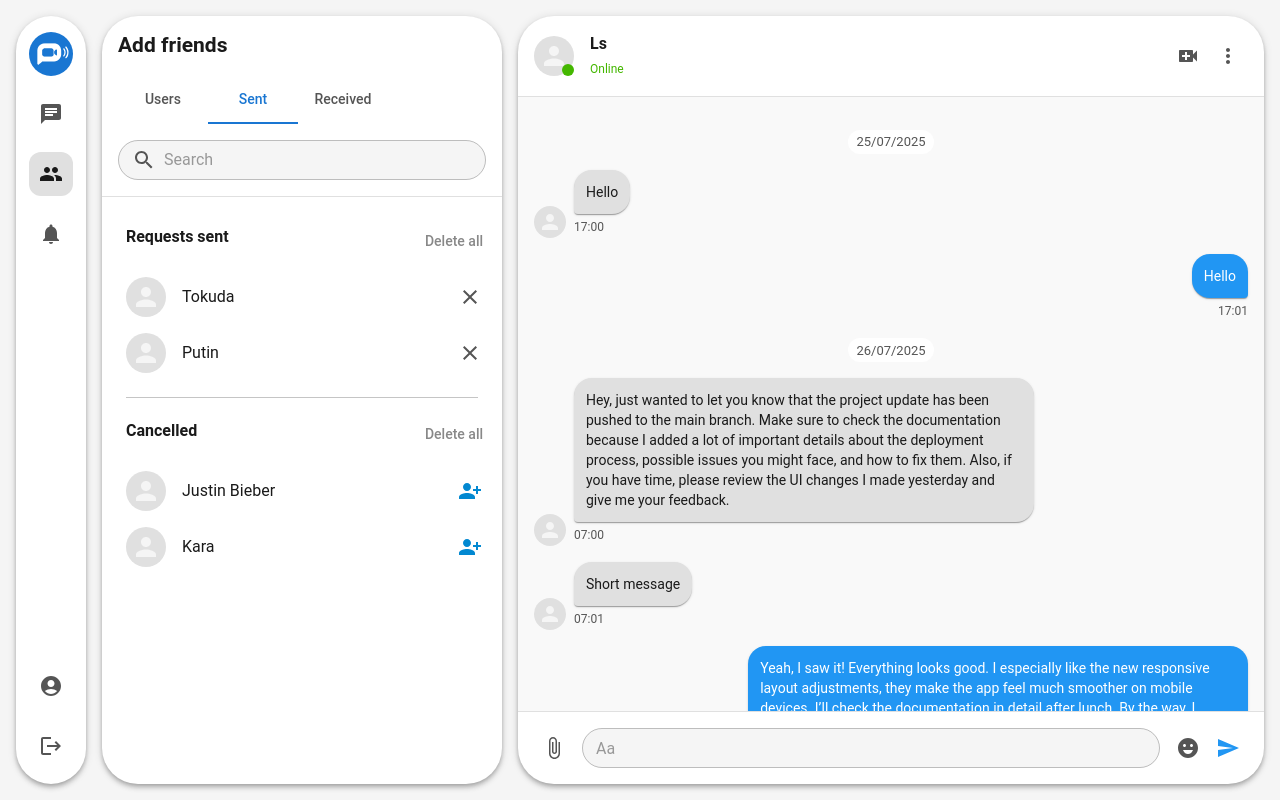
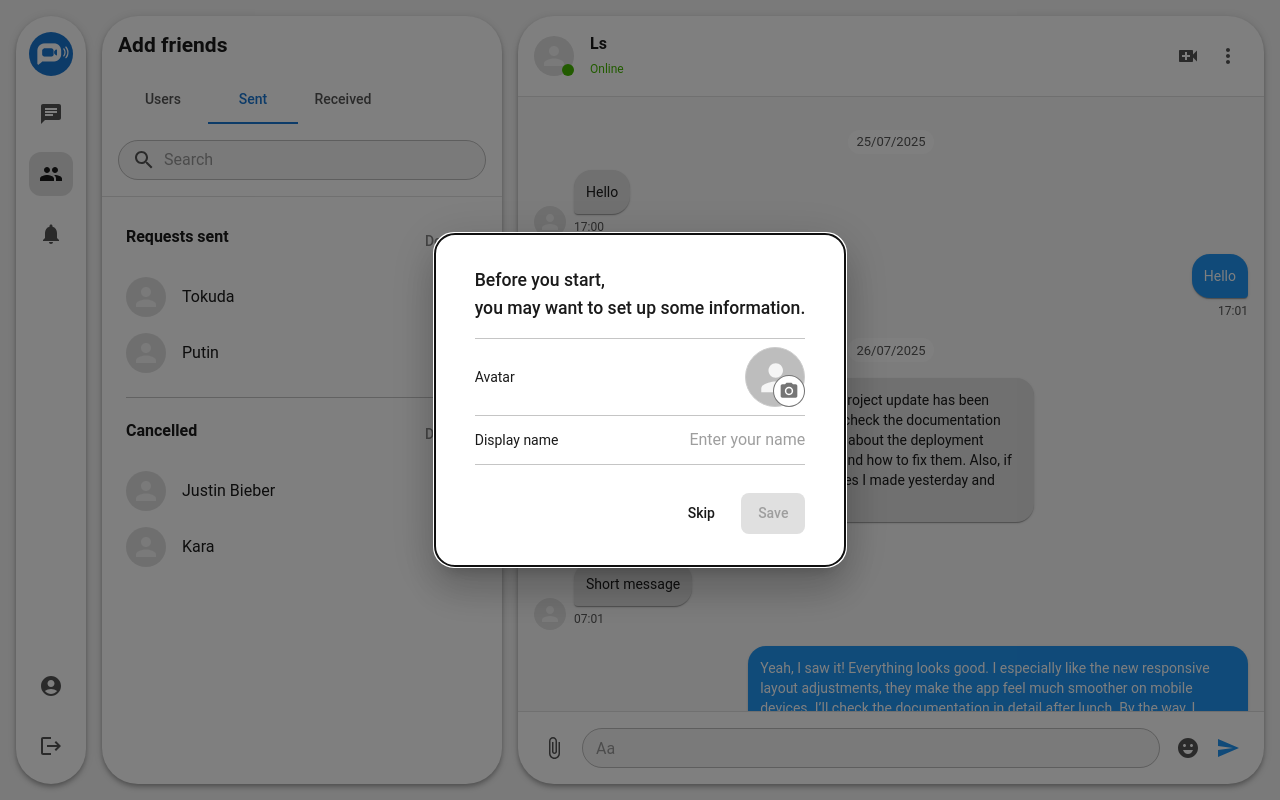
Before and after one commit to nguyenhbtrung/chat-app-frontend, a React (Vite) app: page /addFriends/sent in a window 1280 px wide. Built offline with nearby package versions, Linux system fonts and the light colour scheme; what chat-app-zod-schema would draw is missing.

Commit message:
add SetupDialog and AvatarCropper component

```diff
--- a/package.json
+++ b/package.json
@@ -23,6 +23,7 @@
     "i18next-browser-languagedetector": "^8.2.0",
     "i18next-http-backend": "^3.0.2",
     "react": "^19.1.0",
+    "react-avatar-editor": "^13.0.2",
     "react-dom": "^19.1.0",
     "react-hook-form": "^7.61.1",
     "react-i18next": "^15.6.1",
--- a/public/locales/en/common.json
+++ b/public/locales/en/common.json
@@ -5,5 +5,14 @@
         "notifications": "Notifications",
         "account": "Account",
         "logout": "Logout"
+    },
+    "button": {
+        "cancel": "Cancel",
+        "apply": "Apply"
+    },
+    "dialog": {
+        "avatarCropper": {
+            "title": "Edit avatar"
+        }
     }
 }
--- /dev/null
+++ b/public/locales/en/setup.json
@@ -0,0 +1,19 @@
+{
+    "setup": {
+        "title": {
+            "line1": "Before you start,",
+            "line2": "you may want to set up some information."
+        },
+        "label": {
+            "avatar": "Avatar",
+            "displayName": "Display name"
+        },
+        "placeholder": {
+            "displayName": "Enter your name"
+        },
+        "button": {
+            "skip": "Skip",
+            "save": "Save"
+        }
+    }
+}
--- /dev/null
+++ b/src/components/common/dialog/AvatarCropper.jsx
@@ -0,0 +1,72 @@
+// AvatarCropper.jsx
+import React, { useRef } from "react";
+import AvatarEditor from "react-avatar-editor";
+import {
+    Dialog,
+    DialogTitle,
+    DialogContent,
+    DialogActions,
+    Button,
+    Slider,
+    Box,
+} from "@mui/material";
+import { useTranslation } from "react-i18next";
+
+const AvatarCropper = ({
+    open,
+    image,
+    scale,
+    onScaleChange,
+    onCancel,
+    onApply,
+}) => {
+    const editorRef = useRef(null);
+
+    const { t } = useTranslation();
+    const handleApply = () => {
+        if (editorRef.current) {
+            const canvas = editorRef.current.getImageScaledToCanvas();
+            const avatarURL = canvas.toDataURL(); // base64
+            onApply(avatarURL);
+        }
+    };
+
+    return (
+        <Dialog open={open} onClose={onCancel}>
+            <DialogTitle>{t('dialog.avatarCropper.title')}</DialogTitle>
+            <DialogContent>
+                {image && (
+                    <Box display="flex" flexDirection="column" alignItems="center" gap={2}>
+                        <AvatarEditor
+                            ref={editorRef}
+                            image={image}
+                            width={200}
+                            height={200}
+                            border={30}
+                            borderRadius={100}
+                            scale={scale}
+                        />
+                        <Slider
+                            min={1}
+                            max={3}
+                            step={0.1}
+                            value={scale}
+                            onChange={(e, val) => onScaleChange(val)}
+                            sx={{ width: 200 }}
+                        />
+                    </Box>
+                )}
+            </DialogContent>
+            <DialogActions>
+                <Button onClick={onCancel} color="inherit">
+                    {t('button.cancel')}
+                </Button>
+                <Button variant="contained" onClick={handleApply}>
+                    {t('button.apply')}
+                </Button>
+            </DialogActions>
+        </Dialog>
+    );
+};
+
+export default AvatarCropper;
--- /dev/null
+++ b/src/components/common/dialog/SetupDialog.jsx
@@ -0,0 +1,153 @@
+import React, { useState } from "react";
+import {
+    Dialog,
+    DialogTitle,
+    DialogContent,
+    DialogActions,
+    Button,
+    Avatar,
+    IconButton,
+    Typography,
+    Box,
+    Divider,
+    TextField,
+} from "@mui/material";
+import { PhotoCamera } from "@mui/icons-material";
+import AvatarCropper from "./AvatarCropper";
+import { useTranslation } from "react-i18next";
+
+const SetupDialog = ({ open, onClose }) => {
+    const [avatar, setAvatar] = useState(null);
+    const [tempImage, setTempImage] = useState(null);
+    const [scale, setScale] = useState(1.2);
+    const [isCropping, setIsCropping] = useState(false);
+
+    const [displayName, setDisplayName] = useState("");
+
+    const { t } = useTranslation('setup');
+
+    const handleUpload = (event) => {
+        const file = event.target.files[0];
+        if (file) {
+            setTempImage(file);
+            setIsCropping(true);
+            event.target.value = "";
+        }
+    };
+
+    const handleApplyCrop = (avatarURL) => {
+        setAvatar(avatarURL);
+        setIsCropping(false);
+
+    };
+
+    const handleSave = () => {
+        alert(`Saved!\nDisplay Name: ${displayName}`);
+        onClose();
+    };
+
+    return (
+        <Dialog
+            open={open}
+            onClose={(event, reason) => {
+                if (reason === "backdropClick" || reason === "escapeKeyDown") {
+                    return;
+                }
+                onClose();
+            }}
+            slotProps={{
+                paper: {
+                    sx: { borderRadius: "20px", padding: 2, minWidth: 350 },
+                }
+            }}
+        >
+            <DialogTitle sx={{ fontSize: "1.1rem", fontWeight: 500 }}>
+                {t('setup.title.line1')}
+                <br />
+                {t('setup.title.line2')}
+            </DialogTitle>
+
+            <DialogContent>
+                {/* Avatar field */}
+                <Divider sx={{ backgroundColor: '#e0e0e0' }} />
+                <Box display="flex" alignItems="center" justifyContent="space-between" py={1}>
+                    <Typography variant="body2">{t('setup.label.avatar')}</Typography>
+                    <Box position="relative">
+                        <Avatar
+                            src={avatar}
+                            sx={{ width: 60, height: 60, border: "1px solid #ccc" }}
+                        />
+                        <IconButton
+                            component="label"
+                            size="small"
+                            sx={{
+                                position: "absolute",
+                                bottom: 0,
+                                right: 0,
+                                backgroundColor: "background.paper",
+                                borderWidth: "1px",
+                                borderStyle: "solid"
+                                // border: "1px solid #000",
+                            }}
+                        >
+                            <PhotoCamera fontSize="small" />
+                            <input hidden accept="image/*" type="file" onChange={handleUpload} />
+                        </IconButton>
+                    </Box>
+                </Box>
+                <Divider sx={{ backgroundColor: '#e0e0e0' }} />
+
+                {/* Display name field */}
+                <Box display="flex" alignItems="center" justifyContent="space-between" py={1}>
+                    <Typography variant="body2">{t('setup.label.displayName')}</Typography>
+                    <TextField
+                        variant="standard"
+                        value={displayName}
+                        onChange={(e) => setDisplayName(e.target.value)}
+                        placeholder={t('setup.placeholder.displayName')}
+                        slotProps={{
+                            input: {
+                                disableUnderline: true,
+                            },
+                            htmlInput: {
+                                style: { textAlign: "right" },
+                            }
+                        }}
+                        sx={{
+                            maxWidth: "60%",
+                            "& .MuiInputBase-input::placeholder": {
+                                textAlign: "right",
+                            },
+                        }}
+                    />
+                </Box>
+                <Divider sx={{ backgroundColor: '#e0e0e0' }} />
+            </DialogContent>
+
+            <DialogActions sx={{ justifyContent: "flex-end", px: 3, pb: 2 }}>
+                <Button onClick={onClose} color="inherit">
+                    {t('setup.button.skip')}
+                </Button>
+                <Button
+                    variant="contained"
+                    color="primary"
+                    onClick={handleSave}
+                    disabled={!displayName.trim()}
+                >
+                    {t('setup.button.save')}
+                </Button>
+            </DialogActions>
+
+            <AvatarCropper
+                open={isCropping}
+                image={tempImage}
+                scale={scale}
+                onScaleChange={setScale}
+                onCancel={() => setIsCropping(false)}
+                onApply={handleApplyCrop}
+            />
+        </Dialog>
+    );
+};
+
+export default SetupDialog;
--- a/src/i18n/index.js
+++ b/src/i18n/index.js
@@ -10,7 +10,7 @@ i18n
     .init({
         fallbackLng: 'en',
         supportedLngs: ['en', 'vi'],
-        ns: ['common', 'api', 'auth', 'errors', 'time', 'chat', 'addFriends'],
+        ns: ['common', 'api', 'auth', 'errors', 'time', 'chat', 'addFriends', 'setup'],
         defaultNS: 'common',
         backend: {
             loadPath: '/locales/{{lng}}/{{ns}}.json',
--- a/src/pages/MainLayout.jsx
+++ b/src/pages/MainLayout.jsx
@@ -42,12 +42,14 @@ import NavigationSidebar from '../components/common/NavigationSidebar';
 import ContentSidebar from '../components/common/ContentSiderbar';
 import MainChatPanel from '../components/common/MainChatPanel';
 import { useLocation, useParams } from 'react-router-dom';
+import SetupDialog from '../components/common/dialog/SetupDialog';
 
 const MainLayout = () => {
     const [selectedChat, setSelectedChat] = useState('Ls');
     const [message, setMessage] = useState('');
     const [mobileNavOpen, setMobileNavOpen] = useState(false);
     const [mobileChatListOpen, setMobileChatListOpen] = useState(false);
+    const [open, setOpen] = useState(true);
 
     const theme = useTheme();
     const isMobile = useMediaQuery(theme.breakpoints.down('md'));
@@ -253,6 +255,7 @@ const MainLayout = () => {
                 setMessage={setMessage}
                 messages={messages}
             />
+            <SetupDialog open={open} onClose={() => setOpen(false)} />
         </Box>
     );
 };
--- a/src/theme/theme.js
+++ b/src/theme/theme.js
@@ -32,6 +32,10 @@ let baseTheme = createTheme({
             contrastText: '#fff',
             background: '#e8f5e9',
             onBackground: '#2e7d32'
+        },
+        action: {
+            disabled: "#9e9e9e",
+            disabledBackground: "#e0e0e0"
         },
         background: {
             default: '#f5f5f5',
@@ -198,6 +202,10 @@ const darkTheme = responsiveFontSizes(
                 background: '#3b1818',
                 onBackground: '#ef9a9a'
             },
+            action: {
+                disabled: "#ffffff4d",
+                // disabledBackground: "#424242"
+            },
             background: {
                 default: '#121212',
                 paper: '#1e1e1e',
```
Also changed, not shown: public/locales/vi/common.json (+9 -0 lines), public/locales/vi/setup.json (added, +19 -0 lines), 1 other file (tests, documents, lock files or other folders).
